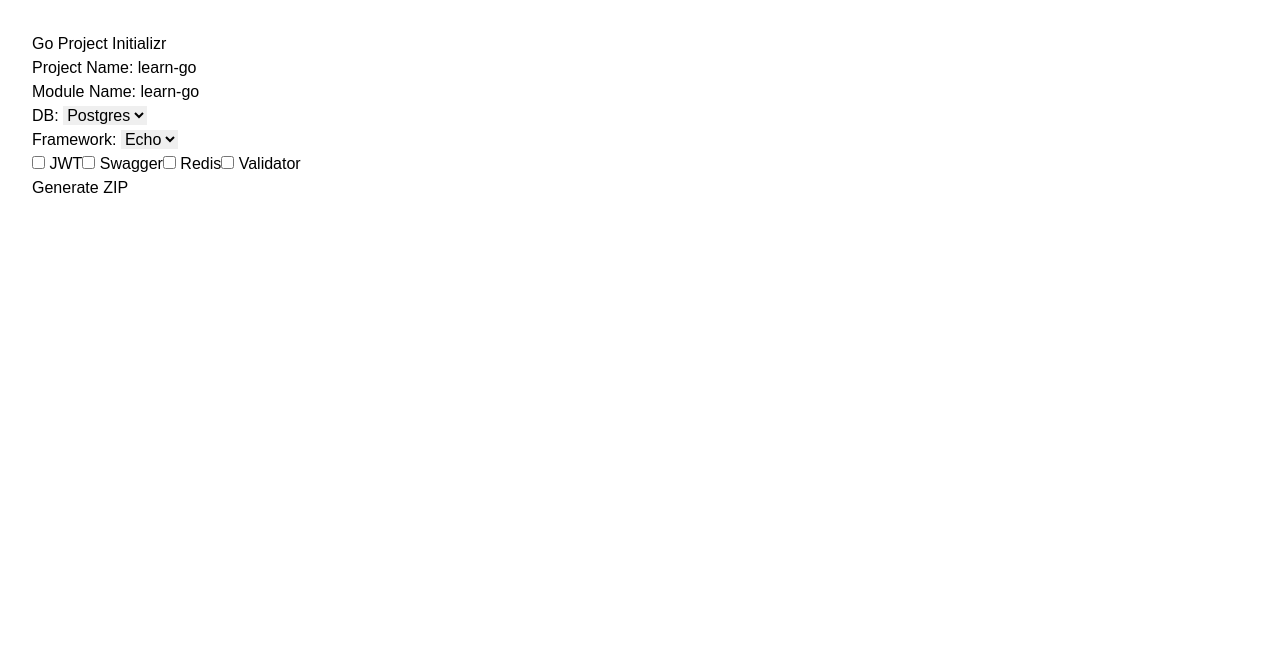
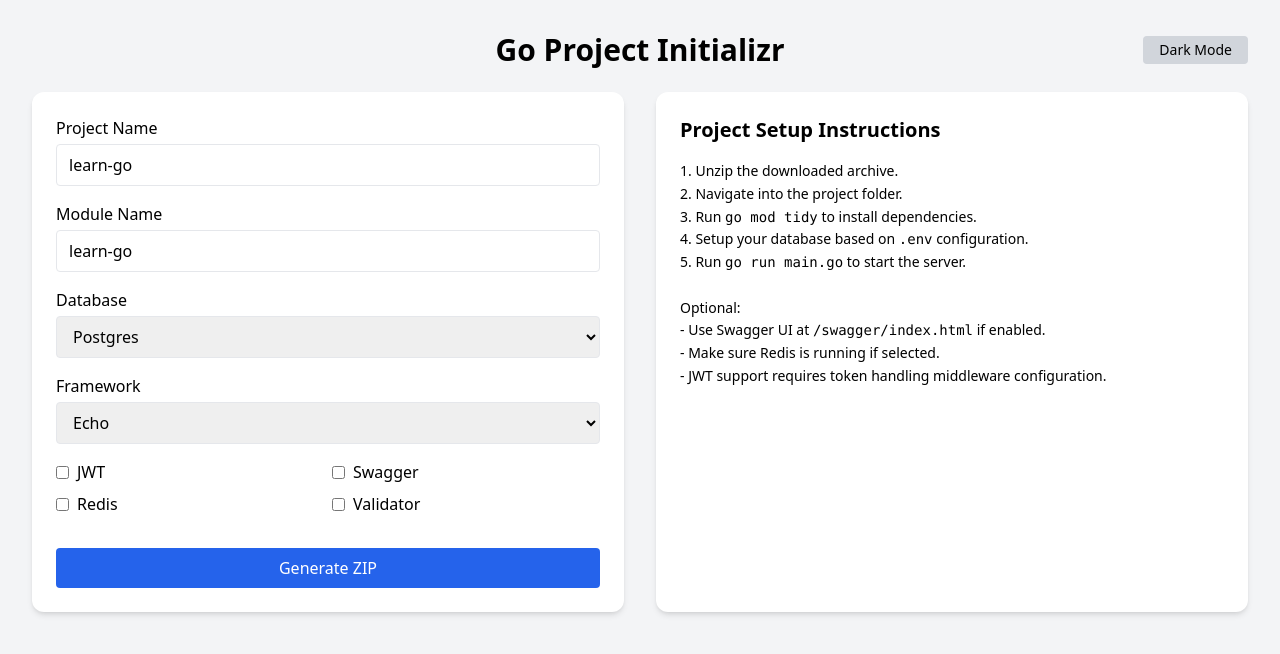
Before and after one commit to ysmnababan/go-initializr, a React (Vite) app in the folder frontend/: page / in a window 1280 px wide. Shown: the top 654 px of the page. Built offline with nearby package versions, Linux system fonts and the light colour scheme.

Commit message:
feat: enhance UI with dark mode toggle and improved form layout

```diff
--- a/frontend/src/App.jsx
+++ b/frontend/src/App.jsx
@@ -1,6 +1,8 @@
+import './index.css';
 import { useState } from 'react';
 
 function App() {
+  // State variables for storing user inputs and UI state
   const [projectName, setProjectName] = useState('learn-go');
   const [moduleName, setModuleName] = useState('learn-go');
   const [db, setDb] = useState('postgres');
@@ -10,7 +12,9 @@
   const [redis, setRedis] = useState(false);
   const [validator, setValidator] = useState(false);
   const [loading, setLoading] = useState(false);
+  const [darkMode, setDarkMode] = useState(false); // Toggle for dark/light mode
 
+  // Handle form submission
   const handleSubmit = async (e) => {
     e.preventDefault();
     setLoading(true);
@@ -26,6 +30,8 @@
       validator,
     };
 
+    console.log('Submitting payload:', payload);
+
     try {
       const response = await fetch('/api/v1/initialize', {
         method: 'POST',
@@ -33,17 +39,21 @@
         body: JSON.stringify(payload),
       });
 
+      console.log('Received response:', response);
+
       if (!response.ok) throw new Error('Failed to generate project');
 
       const blob = await response.blob();
+      console.log('Received blob:', blob);
+
       const url = window.URL.createObjectURL(blob);
-
       const a = document.createElement('a');
       a.href = url;
       a.download = `${projectName}.zip`;
       a.click();
       window.URL.revokeObjectURL(url);
     } catch (err) {
+      console.error('Error occurred:', err);
       alert(err.message);
     } finally {
       setLoading(false);
@@ -51,45 +61,117 @@
   };
 
   return (
-    <div style={{ padding: '2rem', fontFamily: 'sans-serif' }}>
-      <h2>Go Project Initializr</h2>
-      <form onSubmit={handleSubmit}>
-        <div>
-          <label>Project Name: </label>
-          <input value={projectName} onChange={e => setProjectName(e.target.value)} />
+    <div className={`${darkMode ? 'bg-gray-900 text-white' : 'bg-gray-100 text-black'} min-h-screen p-8 font-sans`}>
+      <div className="flex justify-between items-center mb-6">
+        <h1 className="text-3xl font-bold text-center w-full">Go Project Initializr</h1>
+        <button
+          onClick={() => setDarkMode(!darkMode)}
+          className="absolute right-8 bg-gray-300 dark:bg-gray-700 text-sm px-4 py-1 rounded"
+        >
+          {darkMode ? 'Light Mode' : 'Dark Mode'}
+        </button>
       </div>
 
-        <div>
-          <label>Module Name: </label>
-          <input value={moduleName} onChange={e => setModuleName(e.target.value)} />
+      <div className="grid grid-cols-1 md:grid-cols-2 gap-8">
+        {/* Form Section */}
+        <form onSubmit={handleSubmit} className={`${darkMode ? 'bg-gray-800' : 'bg-white'} p-6 rounded-xl shadow-md`}>
+          <div className="mb-4">
+            <label className="block mb-1 font-medium">Project Name</label>
+            <input
+              value={projectName}
+              onChange={e => setProjectName(e.target.value)}
+              className="w-full border px-3 py-2 rounded text-black"
+            />
           </div>
 
-        <div>
-          <label>DB: </label>
-          <select value={db} onChange={e => setDb(e.target.value)}>
+          <div className="mb-4">
+            <label className="block mb-1 font-medium">Module Name</label>
+            <input
+              value={moduleName}
+              onChange={e => setModuleName(e.target.value)}
+              className="w-full border px-3 py-2 rounded text-black"
+            />
+          </div>
+
+          <div className="mb-4">
+            <label className="block mb-1 font-medium">Database</label>
+            <select
+              value={db}
+              onChange={e => setDb(e.target.value)}
+              className="w-full border px-3 py-2 rounded text-black"
+            >
               <option value="postgres">Postgres</option>
               <option value="mysql">MySQL</option>
             </select>
           </div>
 
-        <div>
-          <label>Framework: </label>
-          <select value={framework} onChange={e => setFramework(e.target.value)}>
+          <div className="mb-4">
+            <label className="block mb-1 font-medium">Framework</label>
+            <select
+              value={framework}
+              onChange={e => setFramework(e.target.value)}
+              className="w-full border px-3 py-2 rounded text-black"
+            >
               <option value="echo">Echo</option>
             </select>
           </div>
 
-        <div>
-          <label><input type="checkbox" checked={jwt} onChange={e => setJwt(e.target.checked)} /> JWT</label>
-          <label><input type="checkbox" checked={swagger} onChange={e => setSwagger(e.target.checked)} /> Swagger</label>
-          <label><input type="checkbox" checked={redis} onChange={e => setRedis(e.target.checked)} /> Redis</label>
-          <label><input type="checkbox" checked={validator} onChange={e => setValidator(e.target.checked)} /> Validator</label>
+          <div className="mb-4 grid grid-cols-2 gap-2">
+            <label className="flex items-center gap-2">
+              <input
+                type="checkbox"
+                checked={jwt}
+                onChange={e => setJwt(e.target.checked)}
+              /> JWT
+            </label>
+            <label className="flex items-center gap-2">
+              <input
+                type="checkbox"
+                checked={swagger}
+                onChange={e => setSwagger(e.target.checked)}
+              /> Swagger
+            </label>
+            <label className="flex items-center gap-2">
+              <input
+                type="checkbox"
+                checked={redis}
+                onChange={e => setRedis(e.target.checked)}
+              /> Redis
+            </label>
+            <label className="flex items-center gap-2">
+              <input
+                type="checkbox"
+                checked={validator}
+                onChange={e => setValidator(e.target.checked)}
+              /> Validator
+            </label>
           </div>
 
-        <button type="submit" disabled={loading}>
+          <button
+            type="submit"
+            disabled={loading}
+            className="mt-4 w-full bg-blue-600 text-white py-2 rounded hover:bg-blue-700"
+          >
             {loading ? 'Generating...' : 'Generate ZIP'}
           </button>
         </form>
+
+        {/* Right Panel: Setup Instructions */}
+        <div className={`${darkMode ? 'bg-gray-800' : 'bg-white'} p-6 rounded-xl shadow-md text-sm leading-relaxed`}>
+          <h2 className="text-xl font-bold mb-4">Project Setup Instructions</h2>
+          <p>
+            1. Unzip the downloaded archive.<br />
+            2. Navigate into the project folder.<br />
+            3. Run <code>go mod tidy</code> to install dependencies.<br />
+            4. Setup your database based on <code>.env</code> configuration.<br />
+            5. Run <code>go run main.go</code> to start the server.<br /><br />
+            Optional:<br />
+            - Use Swagger UI at <code>/swagger/index.html</code> if enabled.<br />
+            - Make sure Redis is running if selected.<br />
+            - JWT support requires token handling middleware configuration.
+          </p>
+        </div>
+      </div>
     </div>
   );
 }
```
Lines whose indentation alone changed are shown as unchanged.
